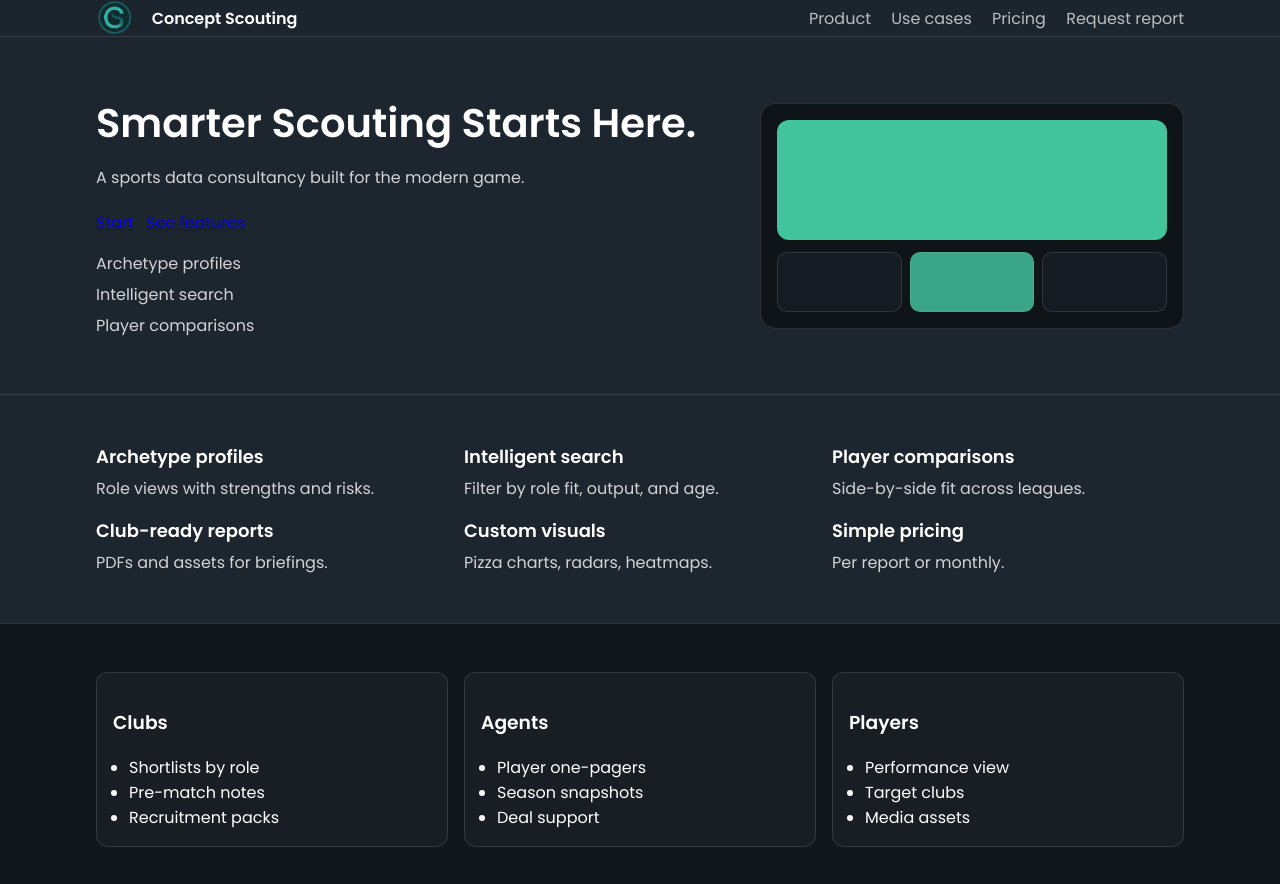
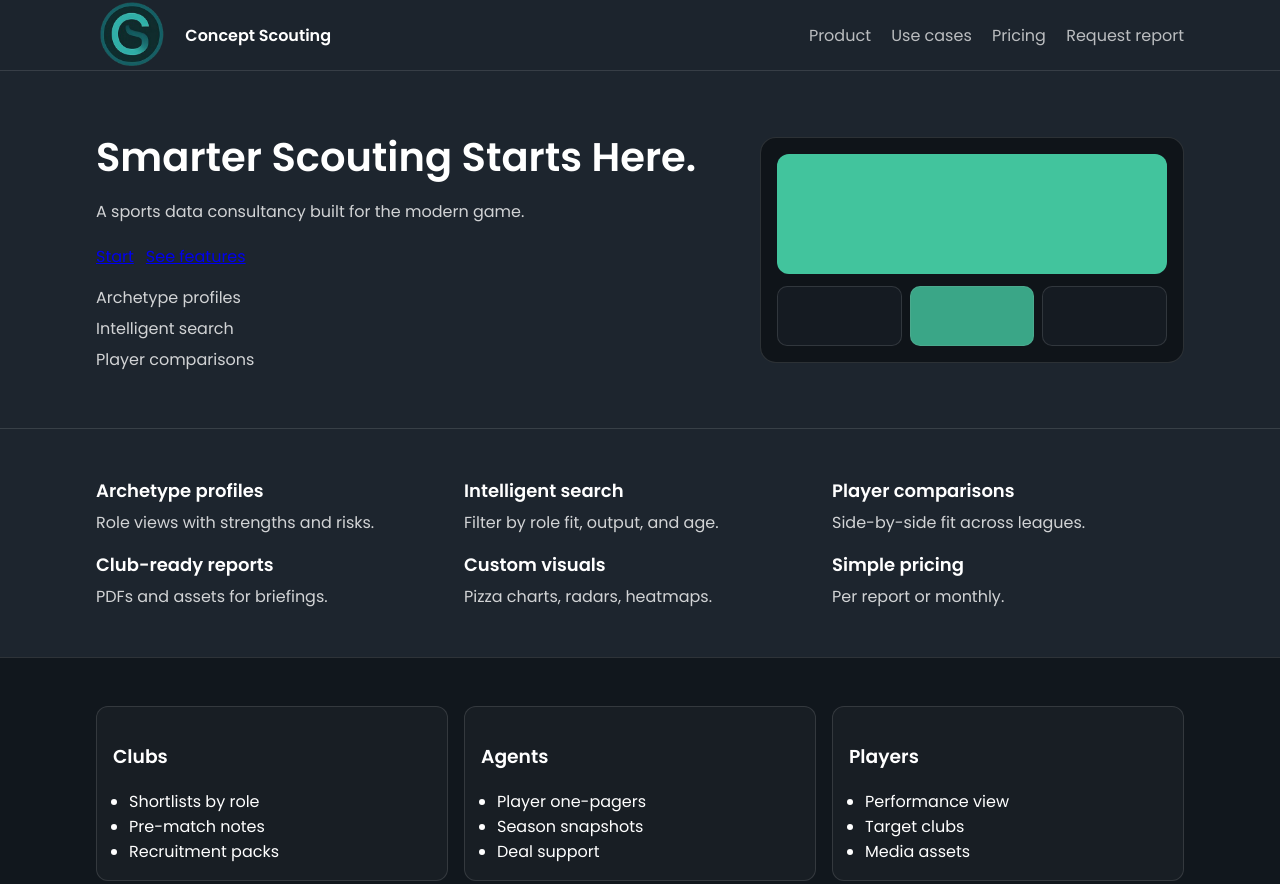
Before and after one commit to jpdata2024/website, a plain HTML site: page index.html in a window 1280 px wide. Shown: the top 884 px of the page. Drawn offline with Linux system fonts and the light colour scheme.

Commit message:
Update styles.css

```diff
--- a/styles.css
+++ b/styles.css
@@ -6,7 +6,7 @@
 @media(min-width:900px){.grid2{grid-template-columns:1.2fr .8fr;align-items:center}.grid3{grid-template-columns:repeat(3,1fr)}}
 .topbar{position:sticky;top:0;z-index:50;border-bottom:1px solid var(--line);background:rgba(29,37,46,.6);backdrop-filter:blur(8px)} .topbar .brand{font-weight:600}
 .topbar .nav a{color:var(--muted);text-decoration:none;margin-left:16px} .topbar .nav a:hover{color:var(--text)}
-.logo-img{height:36px;width:auto;margin-right:8px;display:block}
+.logo-img{height:70px;width:auto;margin-right:8px;display:block}
 .hero{padding:56px 0} .hero h1{font-size:40px;margin:0 0 12px} .hero p{opacity:.8;margin:0 0 20px}
 .bullets{display:grid;gap:6px;list-style:none;padding:0;margin:16px 0 0;opacity:.8}
 .mockup{border:1px solid var(--line);border-radius:16px;padding:16px;background:#0f1419} .mockup .card{height:120px;border-radius:12px;background:var(--primary);opacity:.9}
```
